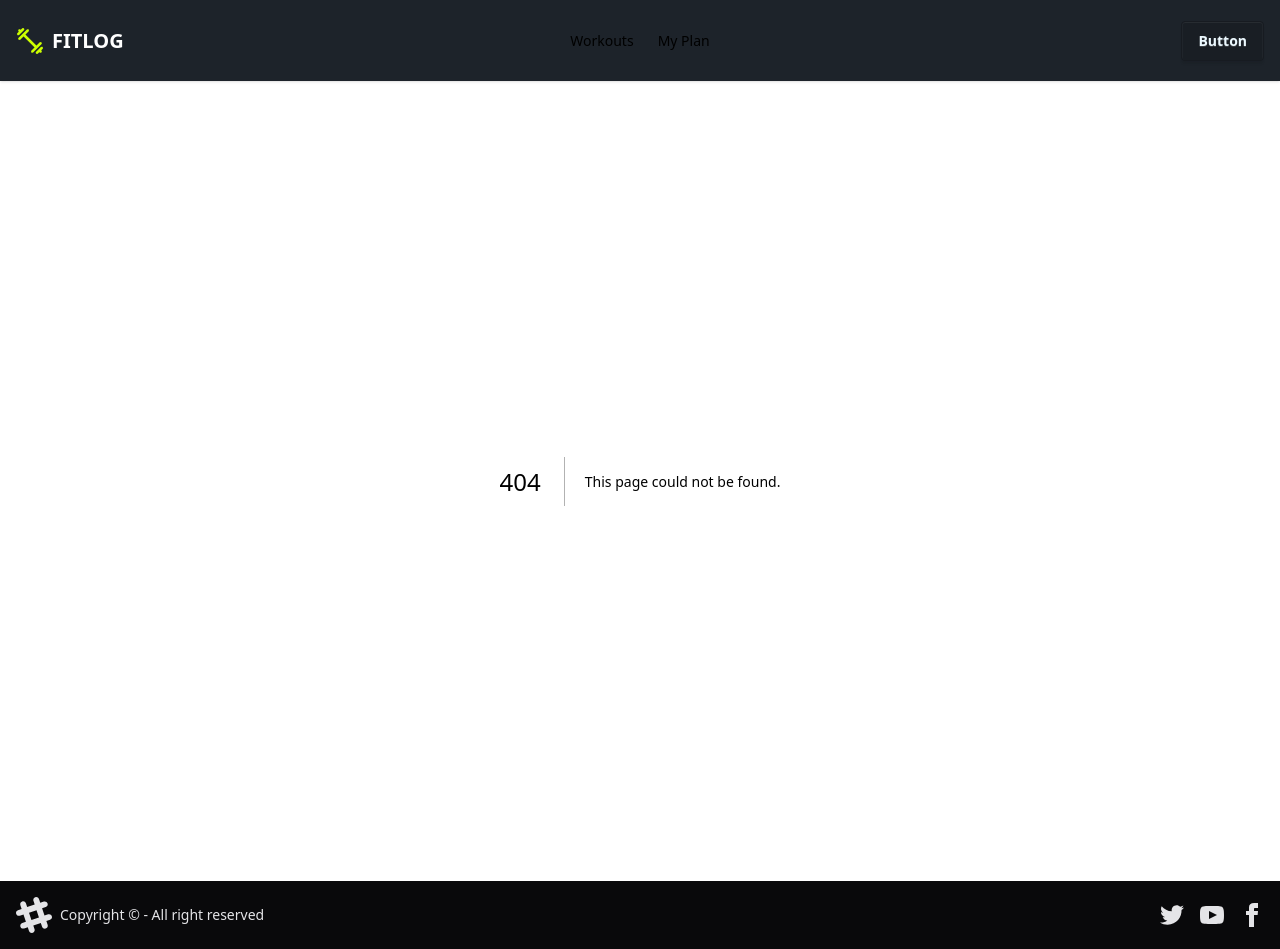
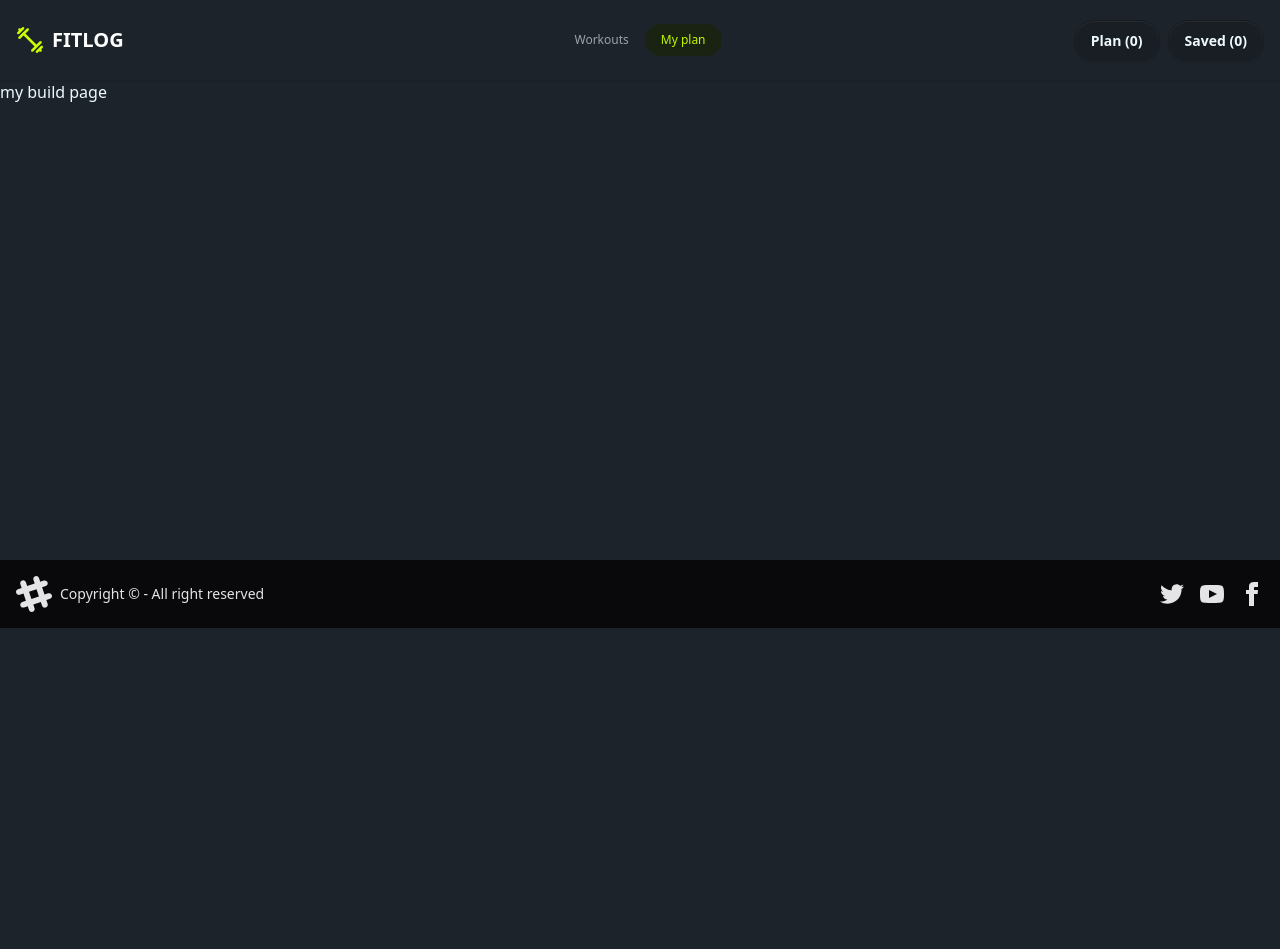
Before and after one commit to istiakahmed23/FitLoggym, a Next.js app: page /myPlan in a window 1280 px wide. Before the commit this address had no page. After the commit the page ends 800 px from the top, so only its background shows below. Built offline with nearby package versions, Linux system fonts and the light colour scheme.

Commit message:
Added ProductDetails page, single card, singlecard data load

```diff
--- /dev/null
+++ b/src/app/dynamicProd/[id]/page.tsx
@@ -0,0 +1,141 @@
+import { getSingleProd } from '@/dataFetch/api';
+import { Bookmark, CalendarPlus } from 'lucide-react';
+import Image from 'next/image';
+import Link from 'next/link';
+import React from 'react';
+
+interface DetailsPageProps {
+    params: Promise<{ id: string }>;
+}
+
+const ProductDetails = async ({ params, }: DetailsPageProps) => {
+    const { id } = await params;
+    const data = await getSingleProd(id);
+    const product = data;
+
+
+    const details = [
+        { label: "Equipment", value: product.equipment },
+        { label: "Difficulty", value: product.difficulty },
+        { label: "Sets", value: String(product.sets) },
+        { label: "Reps", value: product.reps },
+        { label: "Duration", value: `${product.duration} min` },
+        { label: "Calories", value: `${product.caloriesBurned} kcal` },
+        { label: "Rating", value: product.rating.toFixed(1) },
+    ];
+
+    return (
+        <>
+            <main className="min-h-screen bg-[#0E0F12] px-3 py-6 text-white sm:px-6 sm:py-8 lg:px-8">
+                <div className="container mx-auto grid w-full max-w-7xl grid-cols-1 items-start gap-6 md:grid-cols-2 md:gap-8 lg:gap-10">
+
+                    {/* Workout Image */}
+                    <div className="relative h-[350px] w-full overflow-hidden rounded-xl border border-[#272A32] bg-[#15161B] sm:h-[380px] lg:h-[520px]">
+                        <Image
+                            src={product.image}
+                            alt={product.name}
+                            fill
+                            priority
+                            sizes="(max-width: 640px) 100vw, (max-width: 1024px) 50vw, 355px"
+                            className="object-cover"
+                        />
+                    </div>
+
+                    {/* Workout Details */}
+                    <div className="flex min-w-0 flex-col">
+
+                        {/* Title */}
+                        <h1 className="text-2xl font-extrabold uppercase leading-tight tracking-tight sm:text-3xl">
+                            {product.name}
+                        </h1>
+
+                        {/* Description */}
+                        <p className="mt-2 text-sm leading-5 text-[#969BA7]">
+                            {product.description}
+                        </p>
+
+                        {/* Muscle Groups */}
+                        <div className="mt-3 flex flex-wrap gap-2">
+                            {product.muscleGroups.map((muscleGroup) => (
+                                <span
+                                    key={muscleGroup}
+                                    className="rounded-full bg-[#C2F800] px-2.5 py-1 text-[10px] font-semibold text-black"
+                                >
+                                    {muscleGroup}
+                                </span>
+                            ))}
+                        </div>
+
+                        {/* Workout Information */}
+                        <div className="mt-4 overflow-hidden rounded-xl border border-[#252830] bg-[#151820]">
+                            {details.map((detail, index) => (
+                                <div
+                                    key={detail.label}
+                                    className={`flex min-h-[30px] items-center justify-between gap-4 px-4 py-2.5 text-xs ${index !== details.length - 1
+                                        ? "border-b border-[#252830]"
+                                        : ""
+                                        }`}
+                                >
+                                    <span className="shrink-0 text-[10px] font-medium uppercase tracking-wide text-[#9CA3AF]">
+                                        {detail.label}
+                                    </span>
+
+                                    <span className="text-right font-medium text-[#E5E7EB]">
+                                        {detail.value}
+                                    </span>
+                                </div>
+                            ))}
+                        </div>
+
+                        {/* Instructions */}
+                        <section className="mt-5">
+                            <h2 className="text-sm font-extrabold uppercase tracking-wide">
+                                Instructions
+                            </h2>
+
+                            <ol className="mt-3 list-inside list-decimal space-y-2.5 text-xs leading-5 text-[#C0C3CC]">
+                                {product.instructions.map((instruction, index) => (
+                                    <li key={`${product.id}-instruction-${index}`}>
+                                        {instruction}
+                                    </li>
+                                ))}
+                            </ol>
+                        </section>
+
+                        {/* Workout Actions */}
+                        <div className="mt-6 flex flex-col gap-3 sm:flex-row sm:flex-wrap">
+
+                            <button
+                                type="button"
+                                className="inline-flex min-h-11 items-center justify-center gap-2 rounded-lg bg-[#C2F800] px-4 py-3 text-xs font-bold text-black transition-colors hover:bg-[#D5FF38] focus-visible:outline-none focus-visible:ring-2 focus-visible:ring-[#C2F800] focus-visible:ring-offset-2 focus-visible:ring-offset-[#0E0F12]"
+                            >
+                                <CalendarPlus size={14} />
+                                Add to today's plan
+                            </button>
+
+                            <button
+                                type="button"
+                                className="inline-flex min-h-11 items-center justify-center gap-2 rounded-lg border border-[#30343D] bg-transparent px-4 py-3 text-xs font-medium text-[#D1D5DB] transition-colors hover:border-[#C2F800] hover:text-[#C2F800] focus-visible:outline-none focus-visible:ring-2 focus-visible:ring-[#C2F800]"
+                            >
+                                <Bookmark size={14} />
+                                Save for later
+                            </button>
+                        </div>
+
+                        {/* Back Link */}
+                        <Link
+                            href="/"
+                            className="mt-5 w-fit text-xs text-[#9297A3] transition-colors hover:text-[#C2F800]"
+                        >
+                            ← Back to workouts
+                        </Link>
+
+                    </div>
+                </div>
+            </main>
+
+        </>
+    );
+};
+
+export default ProductDetails;
--- /dev/null
+++ b/src/app/myPlan/page.tsx
@@ -0,0 +1,11 @@
+import React from 'react';
+
+const MybuildPage = () => {
+    return (
+        <div>
+            <h2>my build page</h2>
+        </div>
+    );
+};
+
+export default MybuildPage;
--- a/src/components/Navbar.tsx
+++ b/src/components/Navbar.tsx
@@ -2,8 +2,24 @@ import React from 'react';
 import logo from '@/assets/logo.png'
 import Image from 'next/image';
 import Link from 'next/link';
+import Navlinks from './Navlinks';
 
 const Navbar = () => {
+    const navLinks=(
+        <>
+        <li>
+        <Navlinks href={'/'}>
+            Workouts
+        </Navlinks>
+        </li>
+        <li>
+        <Navlinks href={'/myPlan'}>
+            My plan
+        </Navlinks>
+        </li>
+
+        </>
+    );
     return (
         <div>
             <div className="navbar container mx-auto p-4 bg-base-100 shadow-sm">
@@ -15,15 +31,7 @@ const Navbar = () => {
                         <ul
                             tabIndex={-1}
                             className="menu menu-sm dropdown-content bg-base-100 rounded-box z-1 mt-3 w-52 p-2 shadow">
-                            <li><Link href={''}>Workouts</Link></li>
-                            {/* <li>
-                                <a>Parent</a>
-                                <ul className="p-2">
-                                    <li><a>Submenu 1</a></li>
-                                    <li><a>Submenu 2</a></li>
-                                </ul>
-                            </li> */}
-                            <li><Link href={''}>My Plan</Link></li>
+                            {navLinks}
                         </ul>
                     </div>
                     <div className='flex justify-center items-center gap-2'>
@@ -33,21 +41,12 @@ const Navbar = () => {
                 </div>
                 <div className="navbar-center hidden lg:flex">
                     <ul className="menu menu-horizontal px-1">
-                        <li><Link href={''}>Workouts</Link></li>
-                        {/* <li>
-                            <details>
-                                <summary>Parent</summary>
-                                <ul className="p-2 bg-base-100 w-40 z-1">
-                                    <li><a>Submenu 1</a></li>
-                                    <li><a>Submenu 2</a></li>
-                                </ul>
-                            </details>
-                        </li> */}
-                        <li><Link href={''}>My Plan</Link></li>
+                        {navLinks}
                     </ul>
                 </div>
-                <div className="navbar-end">
-                    <a className="btn">Button</a>
+                <div className="navbar-end gap-2">
+                    <Link href={''} className='btn rounded-full'><button>Plan (0)</button></Link>
+                    <Link href={''} className='btn rounded-full'><button>Saved (0)</button></Link>
                 </div>
             </div>
 
--- /dev/null
+++ b/src/components/Navlinks.tsx
@@ -0,0 +1,21 @@
+'use client'
+export const instant = false;
+import Link from 'next/link';
+import { usePathname } from 'next/navigation';
+import React, { ReactNode } from 'react';
+
+const Navlinks = ({href,children}:{href:string, children:ReactNode}) => {
+    const pathName = usePathname();
+    const isActive = href === '/'? pathName === '/' : pathName.startsWith(href);
+    return (
+        <Link href={href} className={`rounded-full px-4 py-2 text-xs font-medium transition-colors duration-200 ${
+        isActive
+          ? "bg-[#1A2312] text-[#C2F800]"
+          : "bg-transparent text-[#9CA3AF] hover:text-white"
+      }`}>
+            {children}
+        </Link>
+    );
+};
+
+export default Navlinks;
--- a/src/components/ProductCard.tsx
+++ b/src/components/ProductCard.tsx
@@ -7,7 +7,7 @@ import React from 'react';
 const ProductCard = ({ product }: { product: IWorkout }) => {
     return (
         <div>
-            <Link href={'/'} className='group block w-full overflow-hidden rounded-xl border border-[#252830] bg-[#15161B] text-white transition-all duration-300 hover:border-[#C2F800]/50 hover:shadow-lg hover:shadow-[#C2F800]/5 focus-visible:outline-none focus-visible:ring-2 focus-visible:ring-[#C2F800]'>
+            <Link href={`/dynamicProd/${product.id}`} className='group block w-full overflow-hidden rounded-xl border border-[#252830] bg-[#15161B] text-white transition-all duration-300 hover:border-[#C2F800]/50 hover:shadow-lg hover:shadow-[#C2F800]/5 focus-visible:outline-none focus-visible:ring-2 focus-visible:ring-[#C2F800]'>
             {/* Workout Image */}
                 <div className="relative aspect-[2/1] w-full overflow-hidden">
                     <Image
--- a/src/dataFetch/api.ts
+++ b/src/dataFetch/api.ts
@@ -3,3 +3,8 @@ export const getAllprods = async() =>{
     return res.json();
 
 };
+
+export const getSingleProd = async (id:string)=>{
+    const res = await fetch(`https://api.api-store.workers.dev/api/fitlog/${id}`)
+    return res.json();
+}
```
